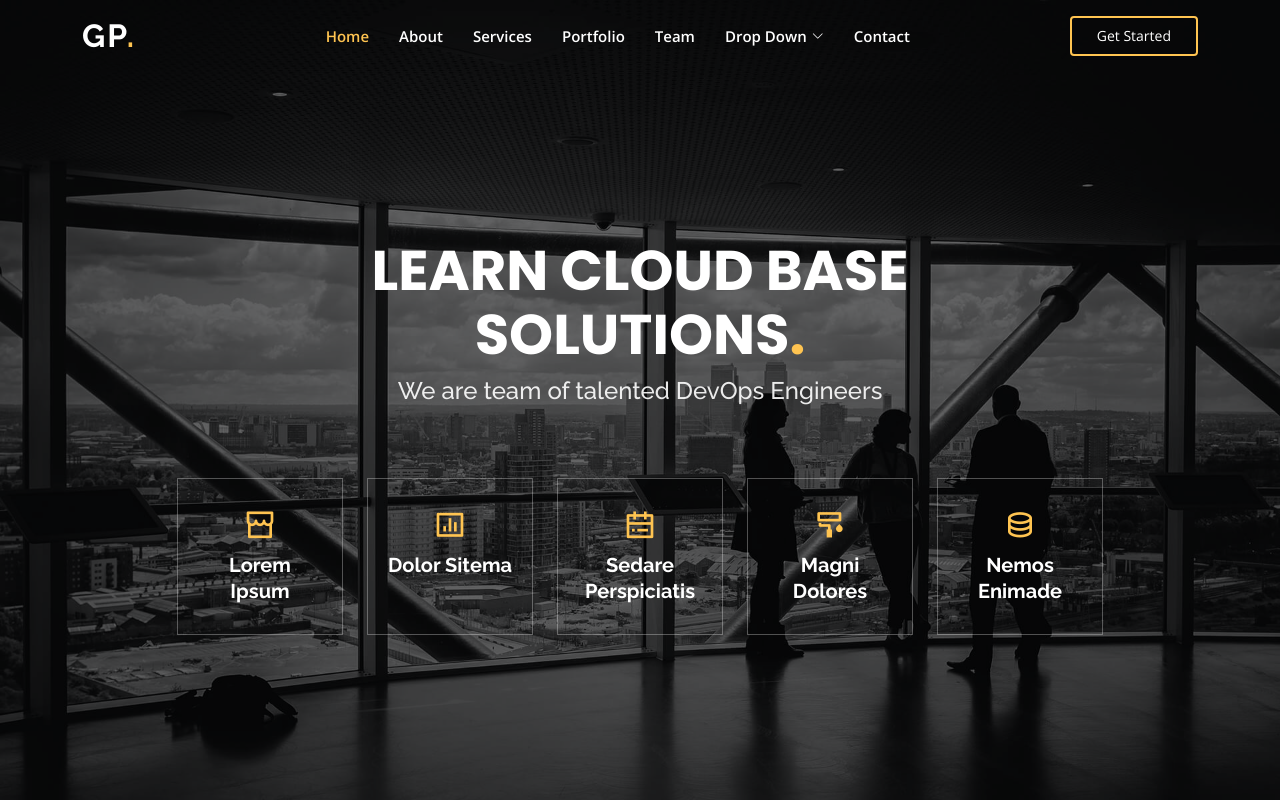
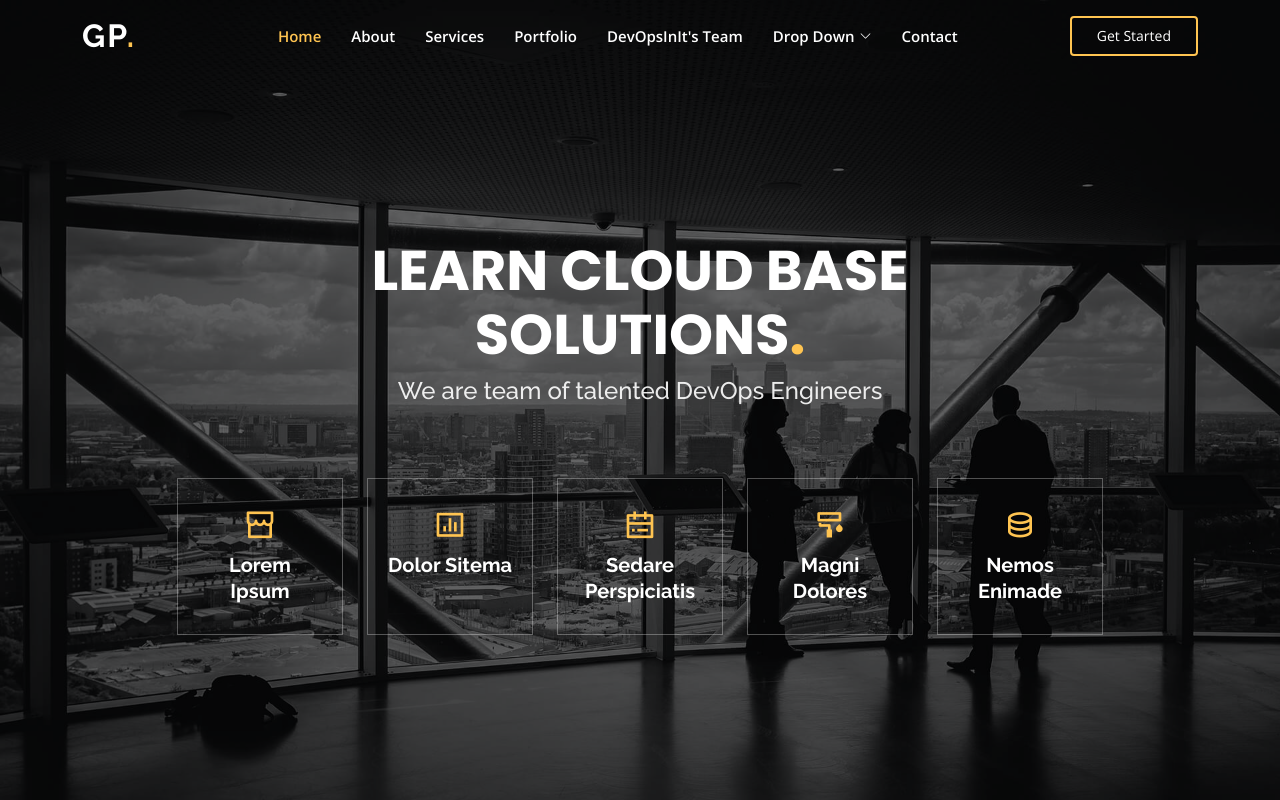
Before and after one commit to DevOpsInit86/DevOpsinit, a plain HTML site: page index.html in a window 1280 px wide. Shown: the top 800 px of the page. Drawn offline with nearby package versions, Linux system fonts and the light colour scheme.

Commit message:
replaced Team with  DevOpsInIt's Team

```diff
--- a/index.html
+++ b/index.html
@@ -53,7 +53,7 @@
           <li><a class="nav-link scrollto" href="#about">About</a></li>
           <li><a class="nav-link scrollto" href="#services">Services</a></li>
           <li><a class="nav-link scrollto " href="#portfolio">Portfolio</a></li>
-          <li><a class="nav-link scrollto" href="#team">Team</a></li>
+          <li><a class="nav-link scrollto" href="#team"> DevOpsInIt's Team</a></li>
           <li class="dropdown"><a href="#"><span>Drop Down</span> <i class="bi bi-chevron-down"></i></a>
             <ul>
               <li><a href="#">Drop Down 1</a></li>
```
